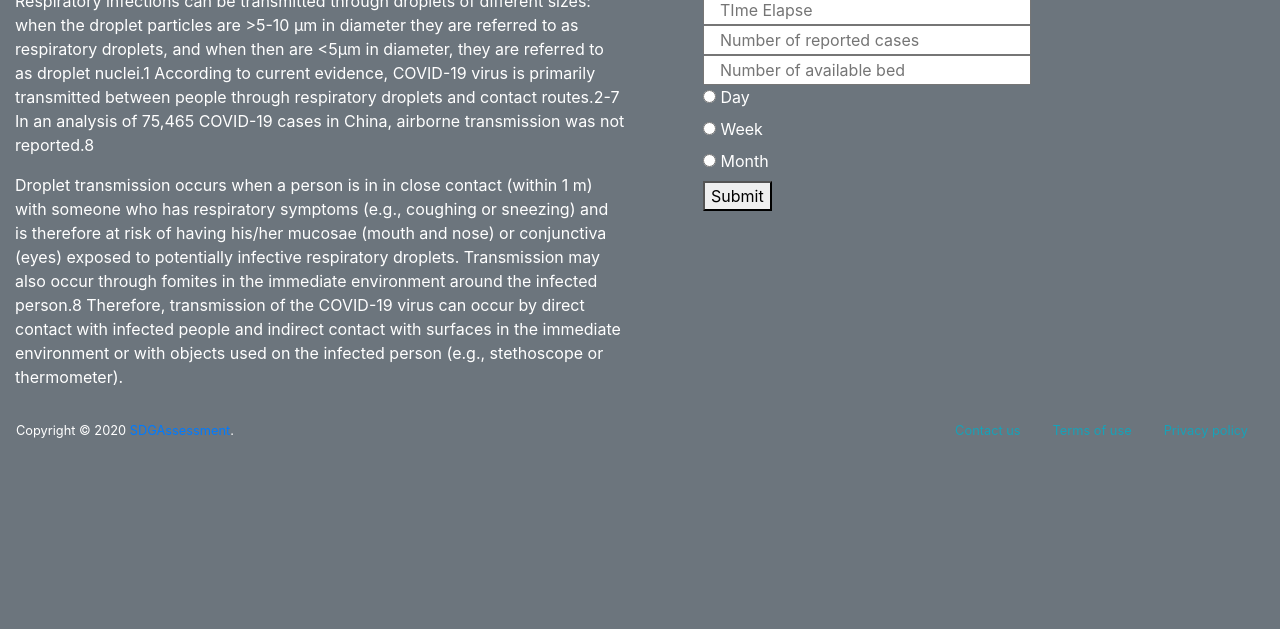
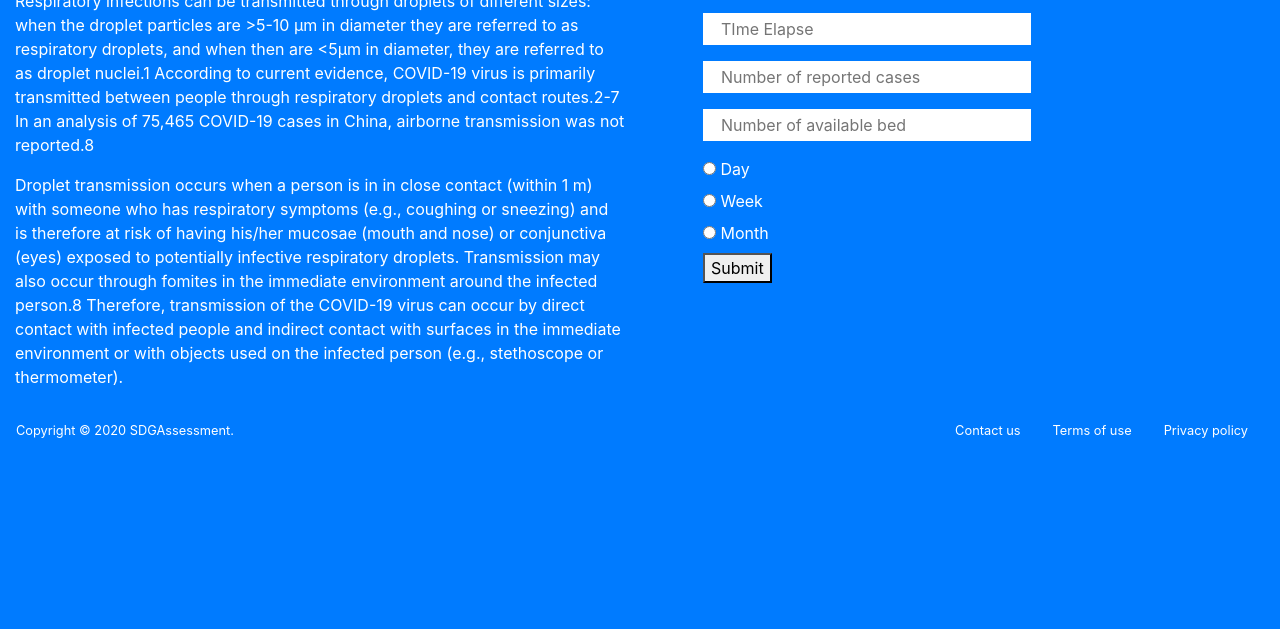
Before and after one commit to Pauliski/Frontend2, a plain HTML site: page index.html in a window 1280 px wide. Shown: the part 171-800 px from the top of the page. Drawn offline with nearby package versions, Linux system fonts and the light colour scheme.

Commit message:
first commit

```diff
--- a/app.js
+++ /dev/null
@@ -1,6 +0,0 @@
-$(function () {
-    $('.population').on('click', ()=>{
-        var Population = this.attr('data-population');
-        alert(Population)
-    });
-});
--- a/index.html
+++ b/index.html
@@ -4,11 +4,12 @@
     <meta charset="UTF-8">
     <meta name="viewport" content="width=device-width, initial-scale=1.0">
     <title>Covid-19-Estimator</title>
+
  </head>
- <link rel="stylesheet" href="style.css.css">
+ <link rel="stylesheet" href="style.css">
  <link rel="stylesheet" href="https://stackpath.bootstrapcdn.com/bootstrap/4.4.1/css/bootstrap.min.css" integrity="sha384-Vkoo8x4CGsO3+Hhxv8T/Q5PaXtkKtu6ug5TOeNV6gBiFeWPGFN9MuhOf23Q9Ifjh" crossorigin="anonymous">
  <script src="https://cdnjs.cloudflare.com/ajax/libs/jquery/3.5.0/jquery.min.js"></script>
- <body class="bg-secondary text-white">
+ <body class="bg-primary text-white">
     <nav class="navbar navbar-light bg-light justify-content-between">
         <a class="navbar-brand">SDGAssessment</a>
         <form class="form-inline">
@@ -30,10 +31,10 @@
 
           <form action="/" id="form1" class=" ml-5">
             <br>
-            <input type="text" class="disp col-md-7" placeholder="Population"  data-population=""><br>
-            <input type="text" class="disp col-md-7" class="timeElapse" data-time-to-elapse="[days, weeks, year]" placeholder="TIme Elapse"><br>
-            <input type="text" class="disp col-md-7" class="timeElapse" data-reported-cases="" placeholder="Number of reported cases"><br>
-            <input type="text" class="disp col-md-7" class="timeElapse" data-total-hopital-bed="" placeholder="Number of available bed" ><br>
+            <input type="text" class="disp col-md-7" placeholder="Population"  data-population=""><br><p></p>
+            <input type="text" class="disp col-md-7" class="timeElapse" data-time-to-elapse="[days, weeks, year]" placeholder="TIme Elapse"><br><p></p>
+            <input type="text" class="disp col-md-7" class="timeElapse" data-reported-cases="" placeholder="Number of reported cases"><br><p></p>
+            <input type="text" class="disp col-md-7" class="timeElapse" data-total-hopital-bed="" placeholder="Number of available bed" ><br><p></p>
             <input type="radio" data-period-time="" name="period" class="period" value="day">
             <label for="day" class="day">Day</label><br>
             <input type="radio" data-period-time="period" name="period" class="period" value="week">
@@ -48,11 +49,11 @@
  </div>
  <footer id="page-footer" class="navbar navbar-light justify-content-between flex-row-reverse">
     <div class="nav">
-      <small class="nav-item"><a class="nav-link text-info" href="/contact">Contact<span class="d-none d-sm-inline"> us</span></a></small>
-      <small class="nav-item"><a class="nav-link text-info" href="/">Terms<span class="d-none d-sm-inline"> of use</span></a></small>
-      <small class="nav-item"><a class="nav-link text-info" href="/">Privacy<span class="d-none d-sm-inline"> policy</span></a></small>
+      <small class="nav-item"><a class="nav-link text-white" href="/contact">Contact<span class="d-none d-sm-inline"> us</span></a></small>
+      <small class="nav-item"><a class="nav-link text-white" href="/">Terms<span class="d-none d-sm-inline"> of use</span></a></small>
+      <small class="nav-item"><a class="nav-link text-white" href="/">Privacy<span class="d-none d-sm-inline"> policy</span></a></small>
     </div>
-    <small class="copy">Copyright &copy; 2020 <a target="_blank" href="/">SDGAssessment</a>.
+    <small class="copy">Copyright &copy; 2020 <a target="_blank" href="/" class="text-white">SDGAssessment</a>.
 
 
 
--- a/style.css
+++ b/style.css
@@ -1,16 +1,12 @@
-body{
-    background-image: url('sky.jpg');
-}
 input {
-    opacity: 0.3;
     width: auto;
     color: black ;
-    border: 2px solid black;
+    border: 3px solid white;
 }
 .period {
     padding: 50px;
 }
 form {
     margin-left: 10px;
-    background-color: black;
+
 }
```
